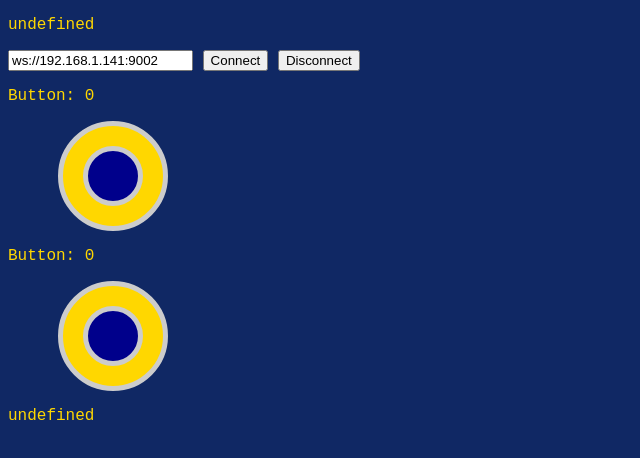
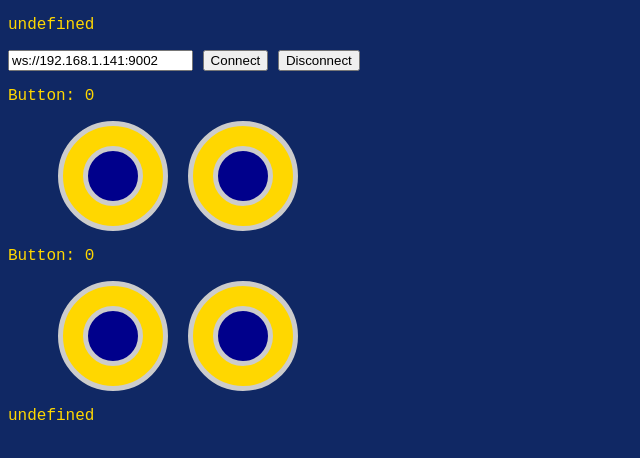
Before and after one commit to UA-NASA-Robotics/html-robot-control, a SvelteKit app: page / in a window 1280 px wide. Shown: the top 458 px of the page, without its empty margins (0-640 px from the left). Built offline with nearby package versions, Linux system fonts and the light colour scheme.

Commit message:
Side by side, but duplicates

```diff
--- a/src/components/Joystick.svelte
+++ b/src/components/Joystick.svelte
@@ -4,6 +4,9 @@
 
 <p>Button: {yAxis}</p>
 <div class="joystick-container">
+    <div class="joystick">
+        <div class="joystick-thumb" style="transform: translate(-50%, calc({yAxis} * 25px - 50%));"></div>
+    </div>
     <div class="joystick">
         <div class="joystick-thumb" style="transform: translate(-50%, calc({yAxis} * 25px - 50%));"></div>
     </div>
@@ -22,6 +25,7 @@
         background-color: #FFD700;
         border-radius: 50%;
         border: 5px solid #ccc;
+        margin-right: 20px; /* Add some spacing between joysticks */
     }
 
     .joystick-thumb {
```
